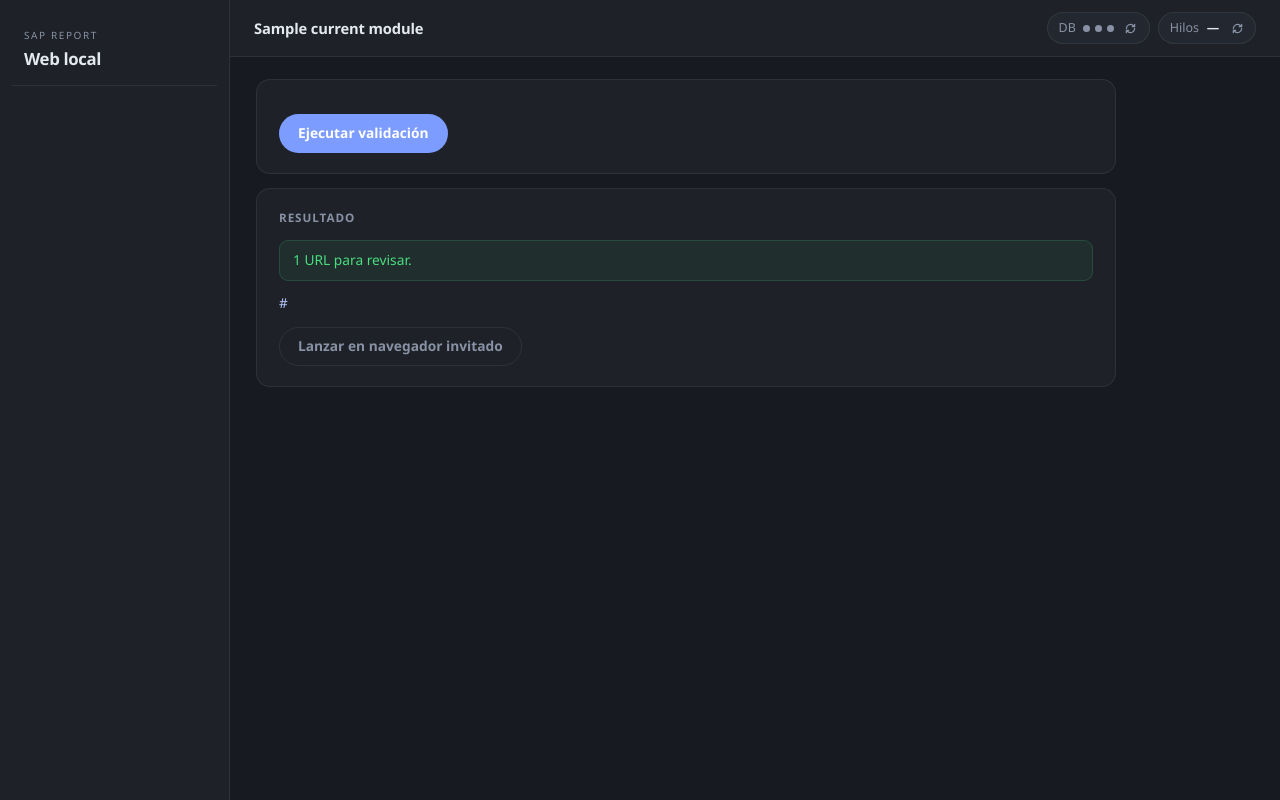
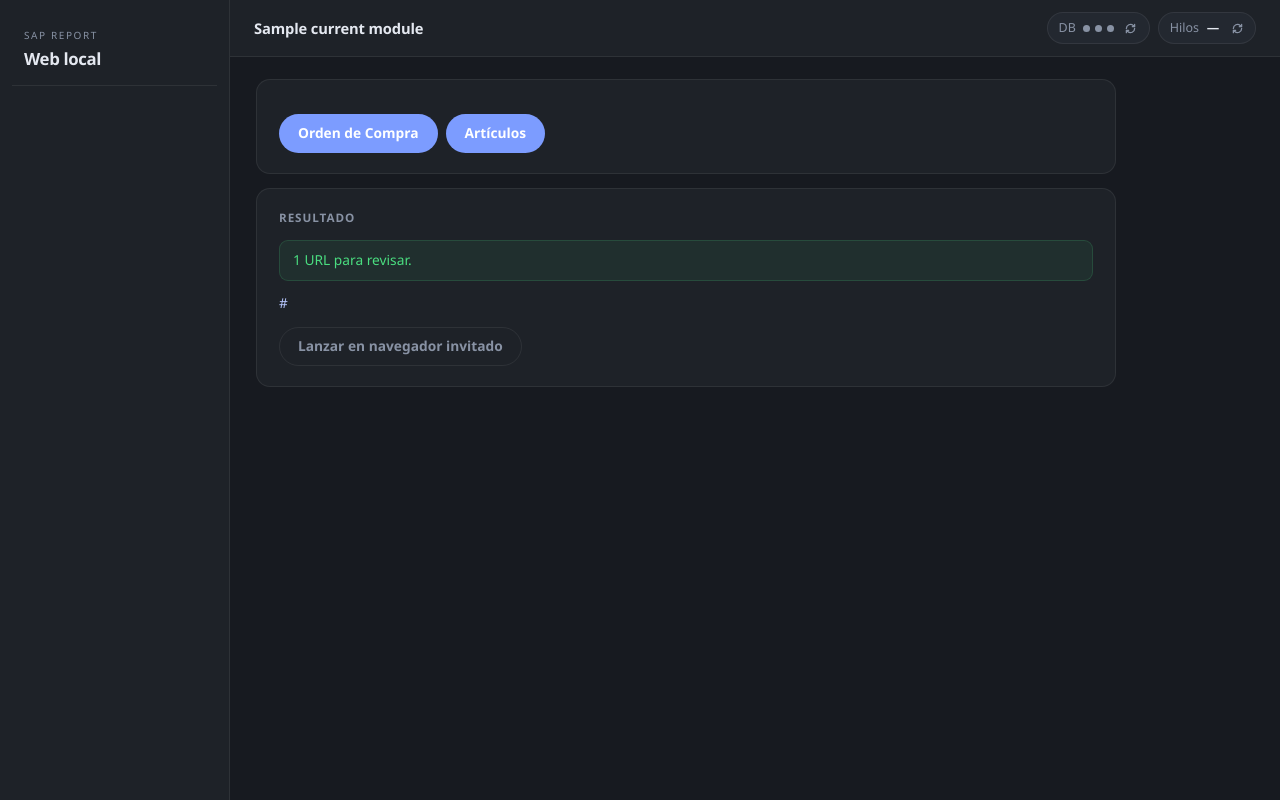
Before and after one commit to Kemetian96/Utilitario_ventas_nc, a Python web app: template src/sap_report/web/templates/validar_articulos.html in a window 1280 px wide. Run offline with Jinja, Linux system fonts and the light colour scheme; the template is opened without the code that fills it: most values are stand-ins (such as "Sample title", 1, 10 or a date in 2020).

Commit message:
refactor: Validar articulos

```diff
--- a/src/sap_report/application/report_service.py
+++ b/src/sap_report/application/report_service.py
@@ -197,8 +197,7 @@ class ReportService:
             mysql = str(exc)
         return {"sap": sap, "postgres": pg, "mysql": mysql}
 
-    def validar_articulos(self, status_cb=None) -> list[str]:
-        # Ejecuta patch ETL (ayer y anteayer) antes de validar articulos.
+    def ejecutar_migrar_oc_recientes(self, status_cb=None) -> list[date]:
         ayer = date.today() - timedelta(days=1)
         anteayer = date.today() - timedelta(days=2)
         if status_cb:
@@ -208,8 +207,9 @@ class ReportService:
         if status_cb:
             status_cb(f"Ejecutando patch ETL: {anteayer}")
         self._postgres_repository.ejecutar_migrar_oc(anteayer)
+        return [ayer, anteayer]
 
-        # Calcula rango: un mes antes y un mes despues de hoy.
+    def validar_articulos(self, status_cb=None) -> list[str]:
         hoy = date.today()
         fecha_inicio = _add_months(hoy, -1)
         fecha_fin = _add_months(hoy, 1)
--- a/src/sap_report/web/templates/validar_articulos.html
+++ b/src/sap_report/web/templates/validar_articulos.html
@@ -4,12 +4,20 @@
 
 {% block content %}
   <section class="panel">
-    <form method="post" data-loading-text="Ejecutando patch ETL y buscando URLs…">
-      <div class="actions">
-        <button class="button" type="submit">Ejecutar validación</button>
-      </div>
-    </form>
+    <div class="actions">
+      <form method="post" style="display:inline" data-loading-text="Ejecutando migración OC…">
+        <input type="hidden" name="accion" value="migrar_oc">
+        <button class="button" type="submit">Orden de Compra</button>
+      </form>
+      <form method="post" style="display:inline" data-loading-text="Buscando URLs de validación…">
+        <input type="hidden" name="accion" value="articulos">
+        <button class="button" type="submit">Artículos</button>
+      </form>
+    </div>
 
+    {% if success %}
+      <div class="alert ok">{{ success }}</div>
+    {% endif %}
     {% if error %}
       <div class="alert error">{{ error }}</div>
     {% endif %}
```
Also changed, not shown: src/sap_report/web/app.py (+9 -1 lines).
